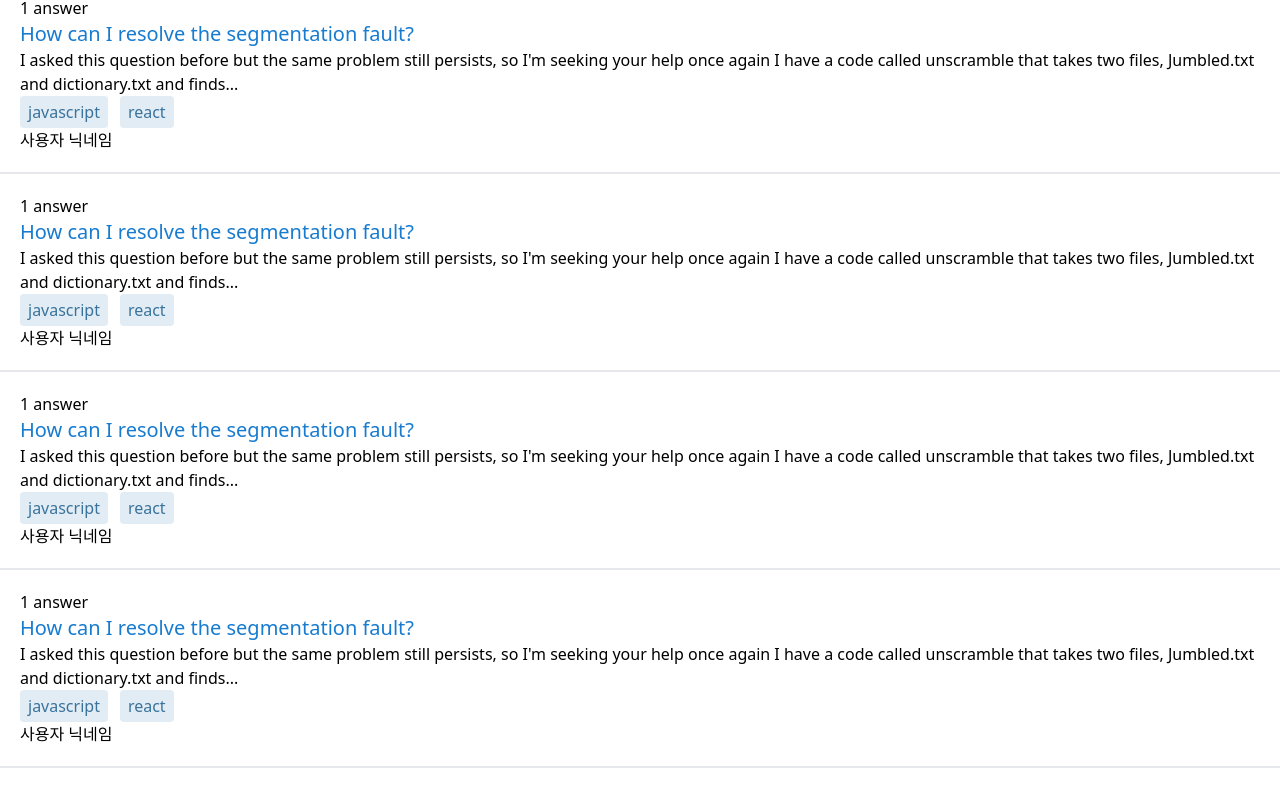
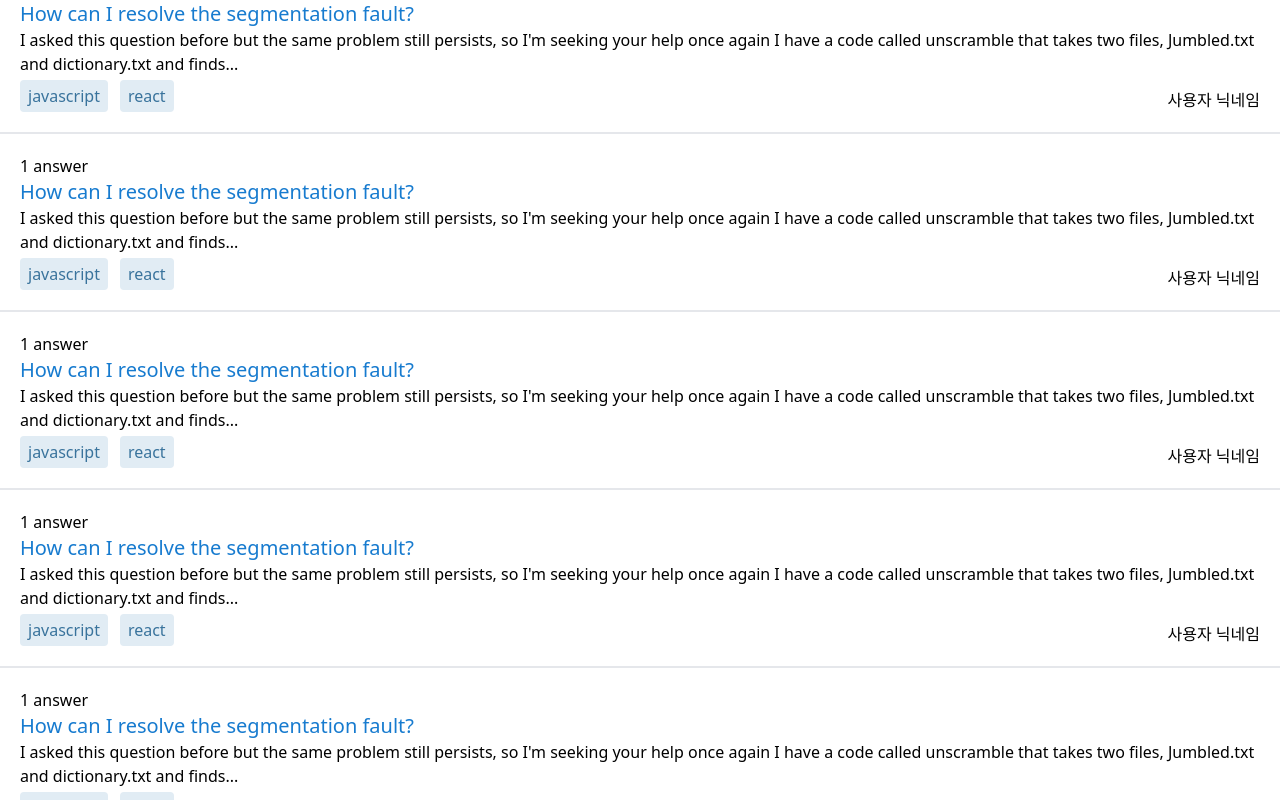
Before and after one commit to codestates-seb/seb42_pre_037, a React (Create React App) app in the folder client/: page / in a window 1280 px wide. Shown: the part 392-1192 px from the top of the page. Before the commit the page ends 1160 px from the top, so only its background shows below. Built offline with nearby package versions, Linux system fonts and the light colour scheme.

Commit message:
refactor: QuestionItem 생성하여 코드 분리

```diff
--- a/client/src/Components/QuestionList.js
+++ /dev/null
@@ -1,30 +0,0 @@
-function QuestionList({ questions }) {
-  return (
-    <div>
-      <ul>
-        {questions.map(question => (
-          <li className="border-b-2 p-5" id={question.questionId}>
-            <div>{question.count_answer} answer</div>
-
-            <div>
-              <h3 className="h3-blue">{question.title}</h3>
-              <p>{question.content}</p>
-            </div>
-
-            <div>
-              <ul className="flex space-x-3">
-                {question.tags.map(tag => (
-                  <li className="tag">{tag}</li>
-                ))}
-              </ul>
-
-              <div>{question.displayName}</div>
-            </div>
-          </li>
-        ))}
-      </ul>
-    </div>
-  );
-}
-
-export default QuestionList;
--- /dev/null
+++ b/client/src/Components/QuestionsItem.js
@@ -0,0 +1,24 @@
+function QuestionsItem({ question }) {
+  return (
+    <li className="border-b-2 p-5" id={question.questionId}>
+      <div>{question.count_answer} answer</div>
+
+      <div className="mb-1">
+        <h3 className="h3-blue">{question.title}</h3>
+        <p>{question.content}</p>
+      </div>
+
+      <div className="flex items-end justify-between">
+        <ul className="flex space-x-3">
+          {question.tags.map(tag => (
+            <li className="tag">{tag}</li>
+          ))}
+        </ul>
+
+        <div>{question.displayName}</div>
+      </div>
+    </li>
+  );
+}
+
+export default QuestionsItem;
--- a/client/src/Pages/Questions.js
+++ b/client/src/Pages/Questions.js
@@ -1,9 +1,9 @@
 import { useState } from 'react';
 import { BiFilter } from 'react-icons/bi';
+import QuestionsItem from '../Components/QuestionsItem';
 
 import Button from '../Components/UI/Button';
 import dummyData from '../dummyData';
-import QuestionList from '../Components/QuestionList';
 
 function Questions() {
   const [questions] = useState(dummyData.data);
@@ -28,7 +28,13 @@ function Questions() {
       </div>
 
       {/* Question list */}
-      <QuestionList questions={questions} />
+      <div>
+        <ul>
+          {questions.map(question => (
+            <QuestionsItem question={question} />
+          ))}
+        </ul>
+      </div>
     </>
   );
 }
--- a/client/src/dummyData.js
+++ b/client/src/dummyData.js
@@ -1,5 +1,115 @@
 const questions = {
   data: [
+    {
+      questionId: 1,
+      title: 'How can I resolve the segmentation fault?',
+      content:
+        "I asked this question before but the same problem still persists, so I'm seeking your help once again I have a code called unscramble that takes two files, Jumbled.txt and dictionary.txt and finds...",
+      email: 'username',
+      count_answer: 1,
+      createdAt: '2023 02 19 17 38',
+      displayName: '사용자 닉네임',
+      tags: ['javascript', 'react'],
+    },
+    {
+      questionId: 2,
+      title: 'How can I resolve the segmentation fault?',
+      content:
+        "I asked this question before but the same problem still persists, so I'm seeking your help once again I have a code called unscramble that takes two files, Jumbled.txt and dictionary.txt and finds...",
+      email: 'username',
+      count_answer: 1,
+      createdAt: '2023 02 19 17 38',
+      displayName: '사용자 닉네임',
+      tags: ['javascript', 'react'],
+    },
+    {
+      questionId: 3,
+      title: 'How can I resolve the segmentation fault?',
+      content:
+        "I asked this question before but the same problem still persists, so I'm seeking your help once again I have a code called unscramble that takes two files, Jumbled.txt and dictionary.txt and finds...",
+      email: 'username',
+      count_answer: 1,
+      createdAt: '2023 02 19 17 38',
+      displayName: '사용자 닉네임',
+      tags: ['javascript', 'react'],
+    },
+    {
+      questionId: 4,
+      title: 'How can I resolve the segmentation fault?',
+      content:
+        "I asked this question before but the same problem still persists, so I'm seeking your help once again I have a code called unscramble that takes two files, Jumbled.txt and dictionary.txt and finds...",
+      email: 'username',
+      count_answer: 1,
+      createdAt: '2023 02 19 17 38',
+      displayName: '사용자 닉네임',
+      tags: ['javascript', 'react'],
+    },
+    {
+      questionId: 5,
+      title: 'How can I resolve the segmentation fault?',
+      content:
+        "I asked this question before but the same problem still persists, so I'm seeking your help once again I have a code called unscramble that takes two files, Jumbled.txt and dictionary.txt and finds...",
+      email: 'username',
+      count_answer: 1,
+      createdAt: '2023 02 19 17 38',
+      displayName: '사용자 닉네임',
+      tags: ['javascript', 'react'],
+    },
+    {
+      questionId: 1,
+      title: 'How can I resolve the segmentation fault?',
+      content:
+        "I asked this question before but the same problem still persists, so I'm seeking your help once again I have a code called unscramble that takes two files, Jumbled.txt and dictionary.txt and finds...",
+      email: 'username',
+      count_answer: 1,
+      createdAt: '2023 02 19 17 38',
+      displayName: '사용자 닉네임',
+      tags: ['javascript', 'react'],
+    },
+    {
+      questionId: 2,
+      title: 'How can I resolve the segmentation fault?',
+      content:
+        "I asked this question before but the same problem still persists, so I'm seeking your help once again I have a code called unscramble that takes two files, Jumbled.txt and dictionary.txt and finds...",
+      email: 'username',
+      count_answer: 1,
+      createdAt: '2023 02 19 17 38',
+      displayName: '사용자 닉네임',
+      tags: ['javascript', 'react'],
+    },
+    {
+      questionId: 3,
+      title: 'How can I resolve the segmentation fault?',
+      content:
+        "I asked this question before but the same problem still persists, so I'm seeking your help once again I have a code called unscramble that takes two files, Jumbled.txt and dictionary.txt and finds...",
+      email: 'username',
+      count_answer: 1,
+      createdAt: '2023 02 19 17 38',
+      displayName: '사용자 닉네임',
+      tags: ['javascript', 'react'],
+    },
+    {
+      questionId: 4,
+      title: 'How can I resolve the segmentation fault?',
+      content:
+        "I asked this question before but the same problem still persists, so I'm seeking your help once again I have a code called unscramble that takes two files, Jumbled.txt and dictionary.txt and finds...",
+      email: 'username',
+      count_answer: 1,
+      createdAt: '2023 02 19 17 38',
+      displayName: '사용자 닉네임',
+      tags: ['javascript', 'react'],
+    },
+    {
+      questionId: 5,
+      title: 'How can I resolve the segmentation fault?',
+      content:
+        "I asked this question before but the same problem still persists, so I'm seeking your help once again I have a code called unscramble that takes two files, Jumbled.txt and dictionary.txt and finds...",
+      email: 'username',
+      count_answer: 1,
+      createdAt: '2023 02 19 17 38',
+      displayName: '사용자 닉네임',
+      tags: ['javascript', 'react'],
+    },
     {
       questionId: 1,
       title: 'How can I resolve the segmentation fault?',
```
